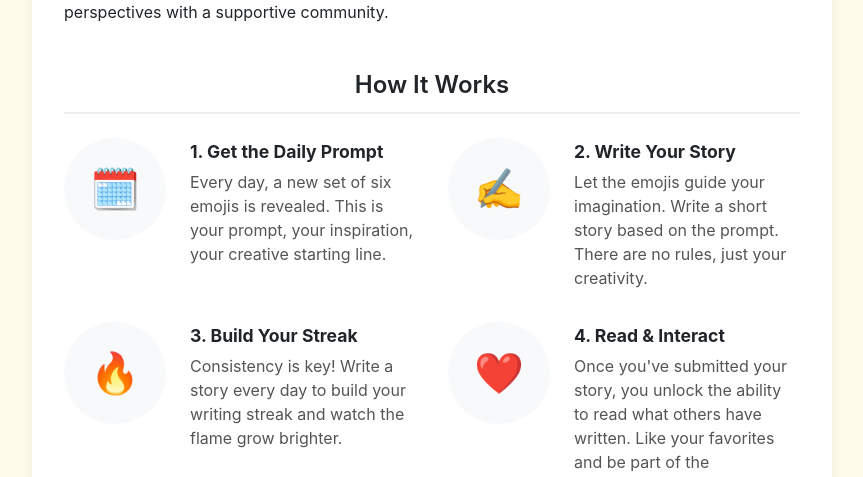
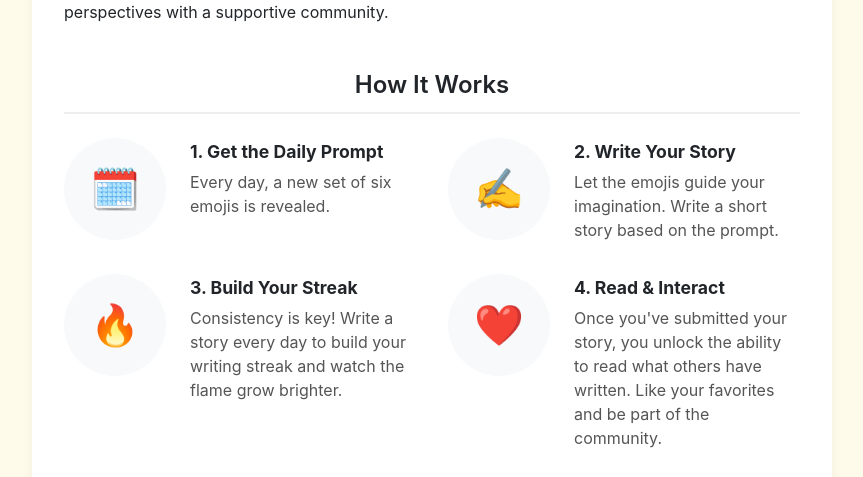
Before and after one commit to JackieHiggins/HackPSU, a Flask app: page /about in a window 1280 px wide. Shown: the part 460-937 px from the top of the page, without its empty margins (208-1071 px from the left). Run offline with Flask 3, Linux system fonts and the light colour scheme.

Commit message:
changed text around

```diff
--- a/app/main_views.py
+++ b/app/main_views.py
@@ -85,18 +85,12 @@ def get_or_create_daily_prompt():
     daily_emojis_obj = DailyEmoji.query.filter_by(date_posted=today).first()
 
     if not daily_emojis_obj:
-        # --- START: Random Emoji Logic ---
 
-        # Seed the random number generator with today's date for daily consistency
         random.seed(today.isoformat())
 
-        # Select 6 unique emojis from the pool
         random_emojis = random.sample(EMOJI_POOL, 6)
 
-        # Join them into a space-separated string
         emoji_string = " ".join(random_emojis)
-
-        # --- END: Random Emoji Logic ---
 
         daily_emojis_obj = DailyEmoji(emojis=emoji_string, date_posted=today)
         db.session.add(daily_emojis_obj)
--- a/app/templates/about.html
+++ b/app/templates/about.html
@@ -19,14 +19,14 @@
                 <div class="feature-icon">🗓️</div>
                 <div class="feature-text">
                     <h4>1. Get the Daily Prompt</h4>
-                    <p>Every day, a new set of six emojis is revealed. This is your prompt, your inspiration, your creative starting line.</p>
+                    <p>Every day, a new set of six emojis is revealed.</p>
                 </div>
             </div>
             <div class="feature-item">
                 <div class="feature-icon">✍️</div>
                 <div class="feature-text">
                     <h4>2. Write Your Story</h4>
-                    <p>Let the emojis guide your imagination. Write a short story based on the prompt. There are no rules, just your creativity.</p>
+                    <p>Let the emojis guide your imagination. Write a short story based on the prompt.</p>
                 </div>
             </div>
             <div class="feature-item">
```
Also changed, not shown: app.db.
